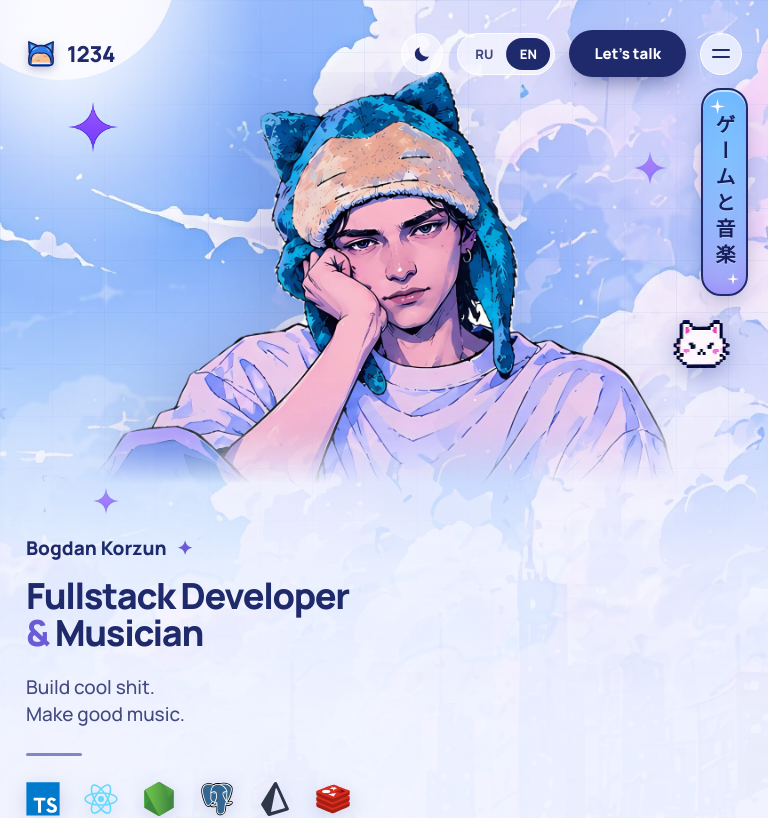
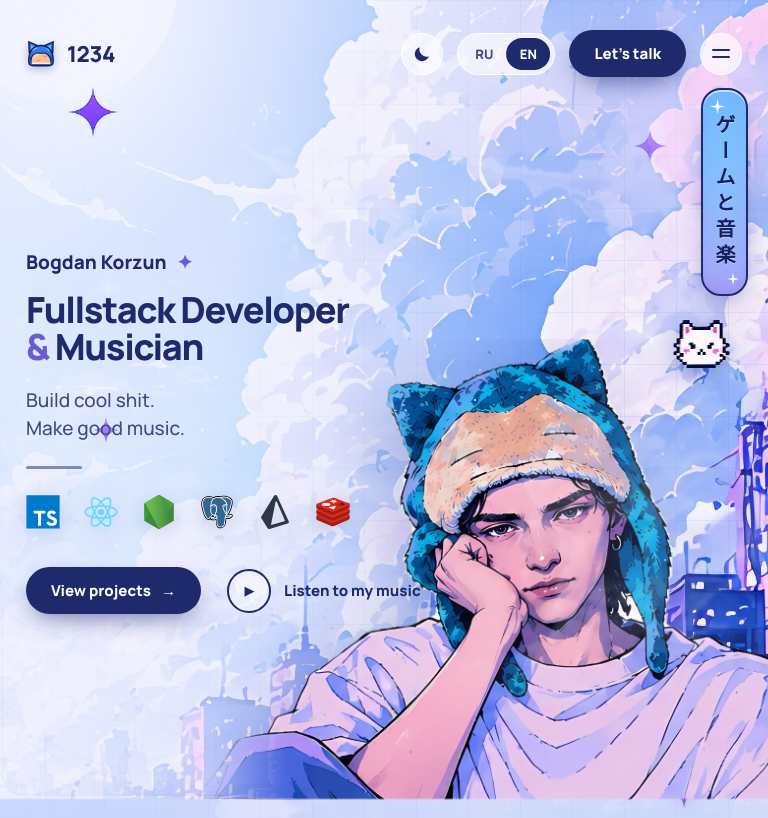
Before and after one commit to User1234-Code-maker/1234-site, a Vue app: page / in a window 768 px wide. Shown: the top 818 px of the page. Built offline with nearby package versions, Linux system fonts and the light colour scheme.

Commit message:
Аватар в узком окне стоит на нижнем краю справа, как на большом экране

```diff
--- a/src/styles/main.css
+++ b/src/styles/main.css
@@ -352,9 +352,13 @@ html.cat-adopted .cat{visibility:hidden}
 /* соцсети и так есть в меню-шашлыке: в шапке им места не хватает, они наезжали на логотип и выталкивали кнопку меню */
 @media (max-width:960px){header .right .soc{display:none}}
 @media (max-width:720px){header .right>.pill{display:none}}
-/* аватар не «висит» над пустыми облаками: крупнее и ниже, текст начинается сразу под ним */
+/* планшет и узкое окно ноутбука (601–1100): аватар стоит на нижнем краю, как на большом экране,
+   а не висит в облаках. Текст слева поверх светлой подложки. */
 @media (min-width:601px) and (max-width:1100px){
- .l-char{padding-top:calc(9*var(--sh,1svh))}
- .l-char img.main{height:calc(52*var(--sh,1svh))}
- main{margin-top:calc(54*var(--sh,1svh))}
+ .l-char{padding:0;justify-content:flex-end;align-items:flex-end;right:-11vw}
+ .l-char img.main{height:min(72vh,60vw);height:min(calc(72*var(--sh,1svh)),60vw);
+  -webkit-mask-image:linear-gradient(to right,transparent 0,#000 14%);mask-image:linear-gradient(to right,transparent 0,#000 14%)}
+ .l-wash{background:linear-gradient(100deg,rgba(240,243,255,.86) 0%,rgba(239,242,255,.78) 30%,rgba(236,240,255,.4) 52%,rgba(234,238,255,0) 70%)}
+ .l-cloudfront{opacity:.25}
+ main{margin-top:0;justify-content:center;max-width:min(520px,62vw);padding-bottom:40px}
 }
```
